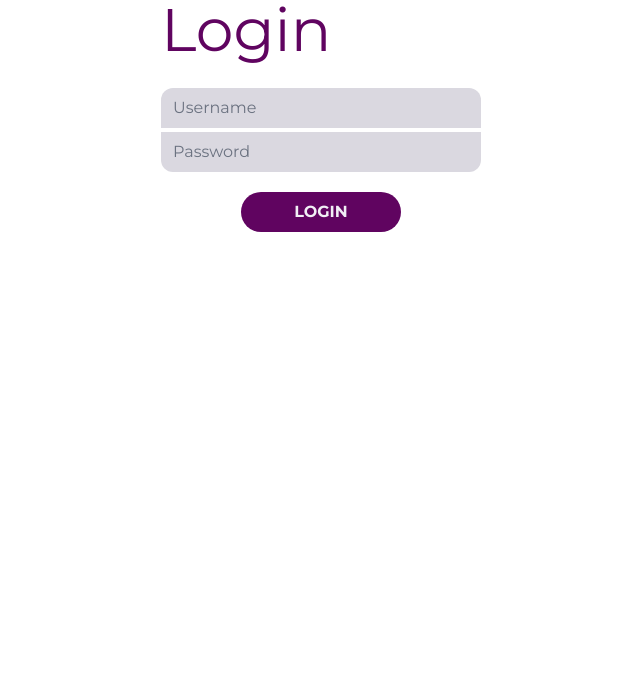
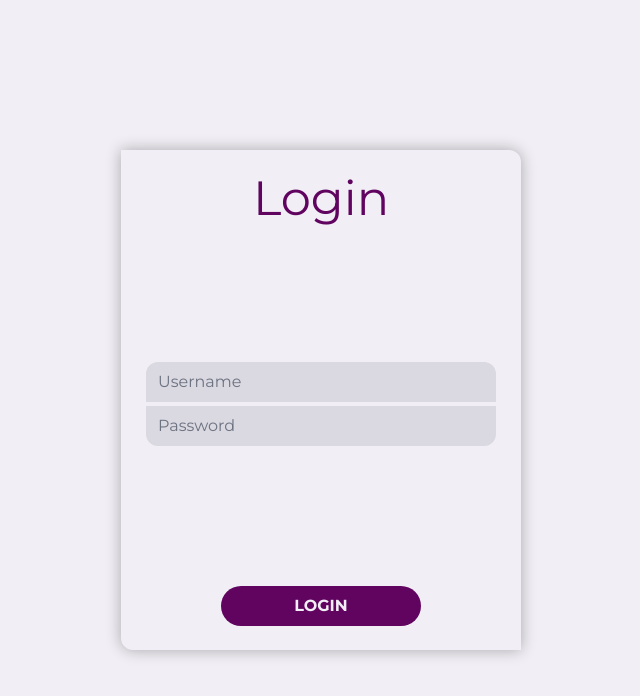
Before and after one commit to LeandroRochAlg/job-failure, a Vue app: page /login in a window 1280 px wide. Shown: the top 696 px of the page, without its empty margins (319-959 px from the left). Built offline with nearby package versions, Linux system fonts and the light colour scheme; no server answers.

Commit message:
refactor: Improve login form styling and structure

```diff
--- /dev/null
+++ b/src/components/auth/Button.vue
@@ -0,0 +1,9 @@
+<template>
+    <button class="h-10 bg-primary rounded-full w-1/2 text-light uppercase font-bold mx-auto m-6 hover:shadow-primary transition-shadow duration-300">{{ props.title }}</button>
+</template>
+
+<script lang="ts" setup>
+const props = defineProps({
+    title: String
+});
+</script>
--- /dev/null
+++ b/src/components/auth/Input.vue
@@ -0,0 +1,31 @@
+<template>
+    <input :type="props.type" required v-model="localValue" :placeHolder="props.placeHolder" :class="inputStyle">
+</template>
+
+<script setup lang="ts">
+import { defineProps, defineEmits, ref, watch } from 'vue';
+
+const props = defineProps({
+    type: String,
+    modelValue: String,
+    placeHolder: String,
+    position: String
+});
+
+const emit = defineEmits(['update:modelValue']);
+const localValue = ref(props.modelValue);
+
+watch(localValue, (newValue) => {
+    emit('update:modelValue', newValue);
+});
+
+let border = 'rounded-none';
+
+if (props.position === 'top') {
+    border = 'rounded-t-xl';
+} else if (props.position === 'bottom') {
+    border = 'rounded-b-xl';
+}
+
+const inputStyle = `w-[350px] focus:outline-none focus:underline hover:underline mx-auto border-none bg-darkLight mt-1 ${border}`;
+</script>
--- a/src/components/auth/LoginForm.vue
+++ b/src/components/auth/LoginForm.vue
@@ -1,21 +1,23 @@
 <template>
-    <div class="w-1/4 h-full mx-auto font-montserrat flex flex-col align-middle justify-center">
-        <h2 class="text-primary text-6xl mb-5">Login</h2>
-        <form @submit.prevent="login" class="flex flex-col">
-            <input v-model="username" placeholder="Username" required class="focus:outline-none focus:underline hover:underline mt-2 border-none bg-darkLight rounded-t-xl">
-            <input v-model="password" type="password" placeholder="Password" required class="focus:outline-none focus:underline hover:underline mt-1 border-none bg-darkLight rounded-b-xl">
-            <button type="submit" class="h-10 bg-primary rounded-full w-1/2 text-light uppercase font-bold mx-auto mt-5">Login</button>
+    <div class="w-[400px] h-[500px] mx-auto font-montserrat flex flex-col align-middle bg-light rounded-tr-xl rounded-bl-xl shadow-xl">
+        <form @submit.prevent="login" class="flex flex-col h-full justify-between w-full">
+            <Title title="Login"/>
+            <div class="w-full flex flex-col">
+                <Input type="text" v-model="username" placeHolder="Username" position="top"/>
+                <Input type="password" v-model="password" placeHolder="Password" position="bottom"/>
+            </div>
+            <Button title="Login"/>
         </form>
     </div>
 </template>
 
-<script lang="ts">
-import { defineComponent, ref } from 'vue';
+<script lang="ts" setup>
+import { ref } from 'vue';
 import { useAuthStore } from '../../stores/auth';
+import Button from './Button.vue';
+import Input from './Input.vue';
+import Title from './Title.vue';
 
-export default defineComponent({
-    name: 'Login',
-    setup() {
 const authStore = useAuthStore();
 const username = ref('');
 const password = ref('');
@@ -23,8 +25,4 @@ export default defineComponent({
 const login = async () => {
     await authStore.login(username.value, password.value);
 };
-
-        return { username, password, login };
-    }
-});
 </script>
--- /dev/null
+++ b/src/components/auth/Title.vue
@@ -0,0 +1,9 @@
+<template>
+    <h2 class="text-primary text-5xl mb-5 text-center mt-6">{{ props.title }}</h2>
+</template>
+
+<script lang="ts" setup>
+const props = defineProps({
+    title: String
+});
+</script>
--- /dev/null
+++ b/src/layouts/AuthLayout.vue
@@ -0,0 +1,9 @@
+<template>
+    <main class="h-[100vh] flex flex-col align-middle justify-center bg-light">
+        <router-view />
+    </main>
+  </template>
+
+  <script setup>
+
+  </script>
--- a/tailwind.config.js
+++ b/tailwind.config.js
@@ -14,6 +14,19 @@ export default {
     },
     fontFamily: {
       montserrat: ['Montserrat', 'sans-serif'],
+    },
+    extend: {
+      boxShadow: {
+        'lg': '0 0 10px 0 rgba(0, 0, 0, 0.3)',
+        'xl': '0 0 15px 0 rgba(0, 0, 0, 0.3)',
+        'primary': '0 0px 10px 0 rgba(96, 4, 96, 0.9)'
+      },
+      transitionProperty: {
+        'shadow': 'box-shadow',
+      },
+      transitionDuration: {
+        '300': '300ms',
+      }
     }
   },
   plugins: [
```
Also changed, not shown: src/router/index.ts (+7 -0 lines). Lines whose indentation alone changed are shown as unchanged.
